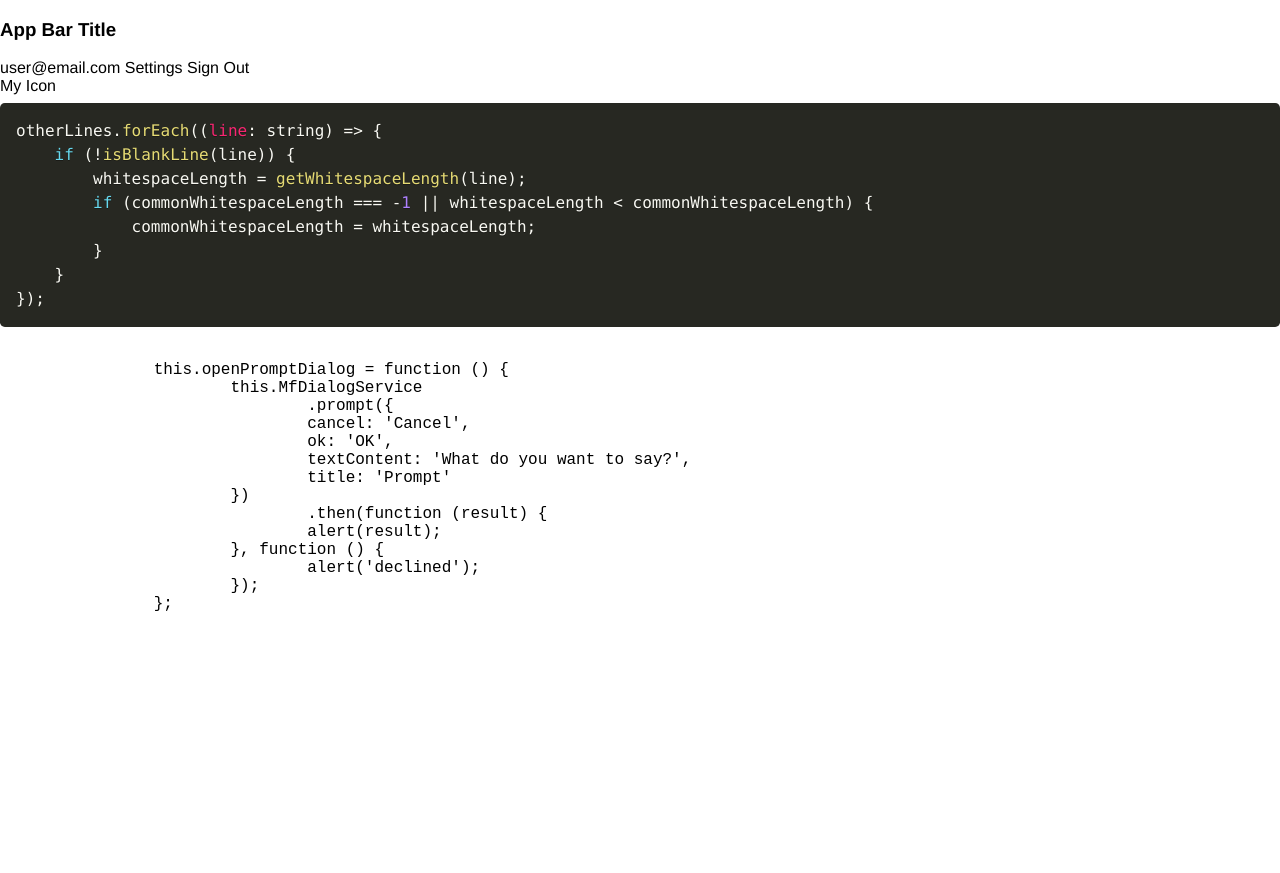
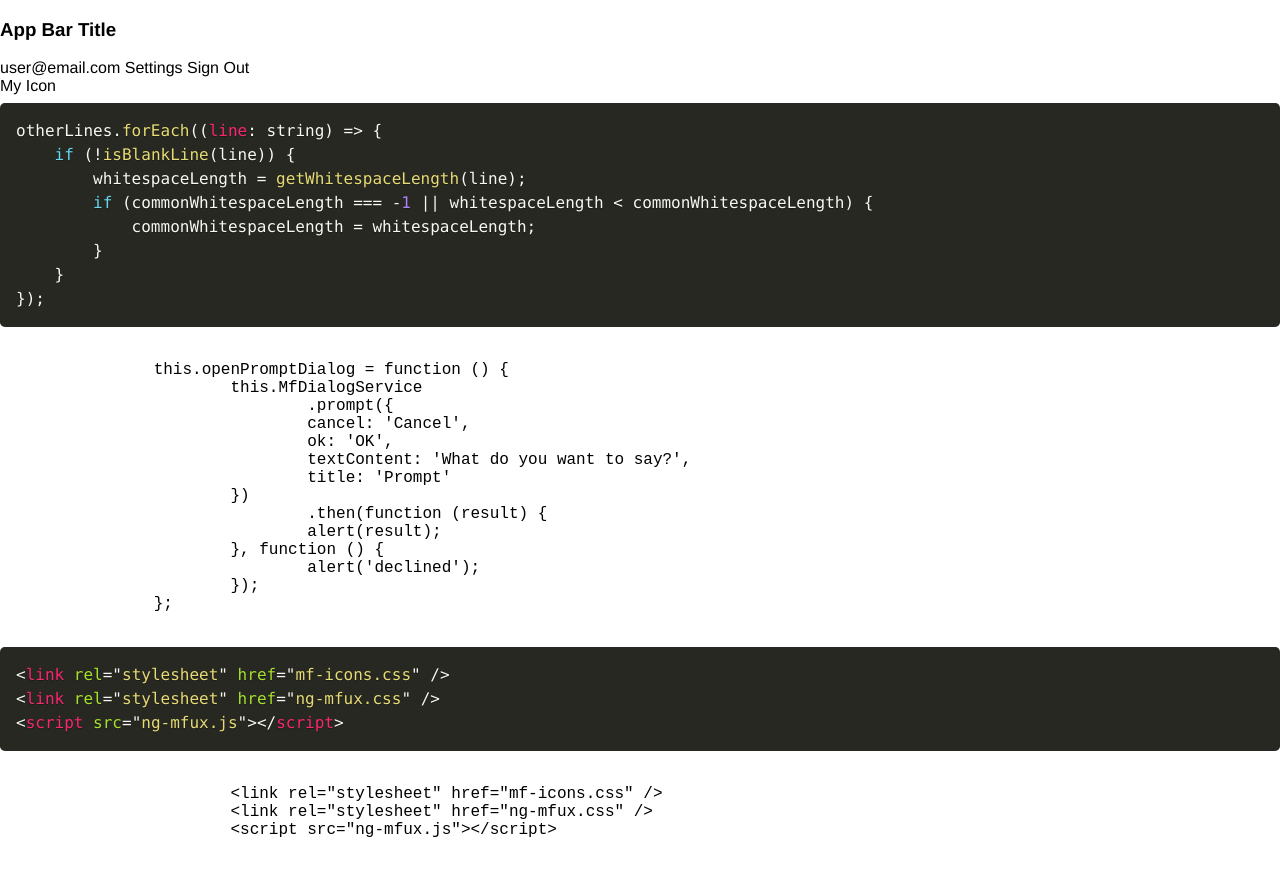
Before and after one commit to MicroFocus/ng-prism, a website with bundled scripts: page src/index.html in a window 1280 px wide. Before the commit the page ends 800 px from the top, so only its background shows below. Built offline with nearby package versions, Linux system fonts and the light colour scheme; some packages are replaced by stand-ins of ours; files whose address does not match are found by name.

Commit message:
Add markup language to example page

```diff
--- a/src/index.html
+++ b/src/index.html
@@ -57,7 +57,18 @@
 			});
 		};
     </code></pre>
-    <script>
+		<pre><code class="language-markup">
+			&lt;link rel="stylesheet" href="mf-icons.css" /&gt;
+			&lt;link rel="stylesheet" href="ng-mfux.css" /&gt;
+			&lt;script src="ng-mfux.js"&gt;&lt;/script&gt;
+		</code></pre>
+		<pre><code highlight="markup">
+			&lt;link rel="stylesheet" href="mf-icons.css" /&gt;
+			&lt;link rel="stylesheet" href="ng-mfux.css" /&gt;
+			&lt;script src="ng-mfux.js"&gt;&lt;/script&gt;
+		</code></pre>
+
+		<script>
         angular.bootstrap(document, ['ng-prism']);
     </script>
 </body>
```
Also changed, not shown: README.md, dist/index.html.
